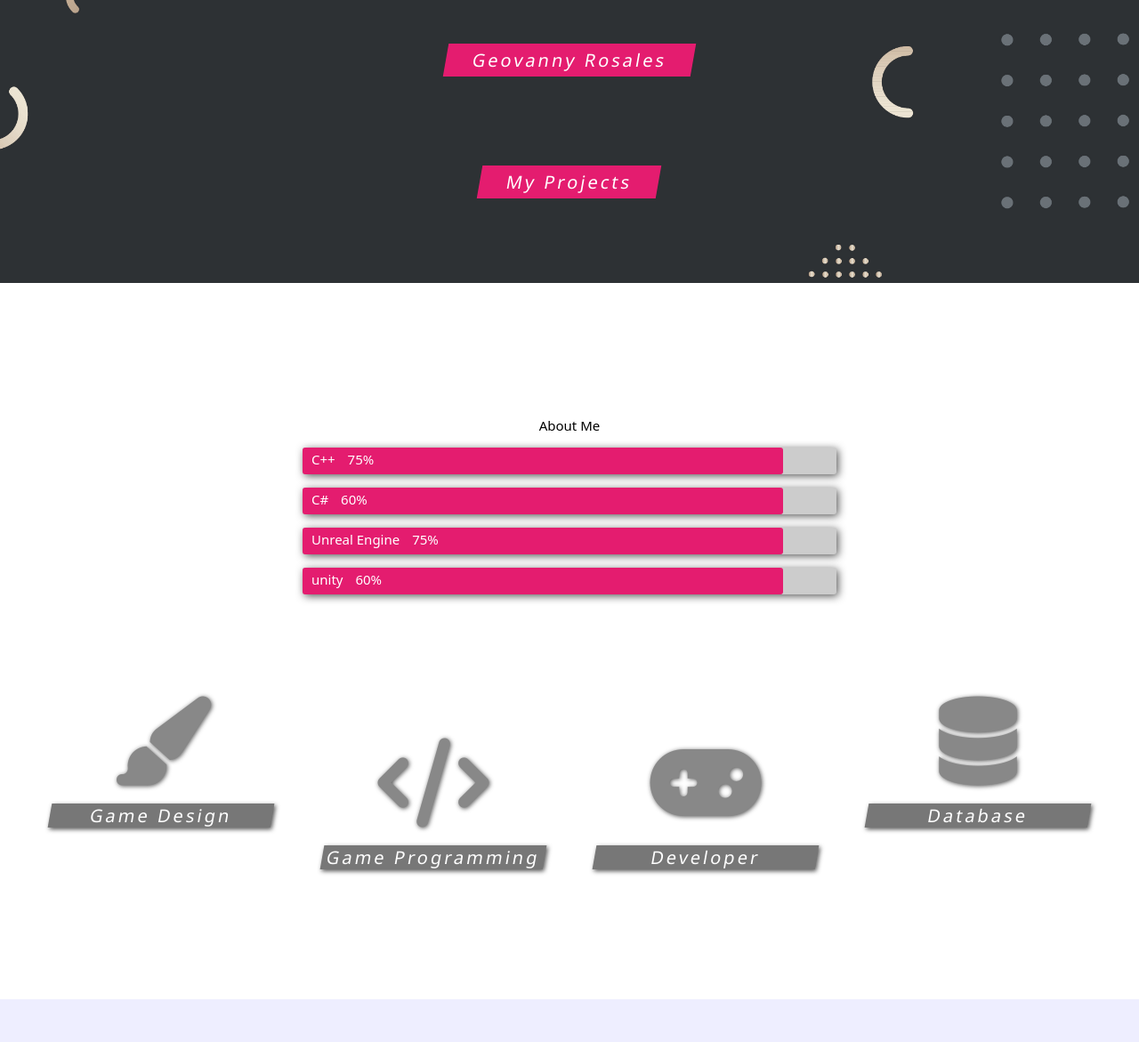
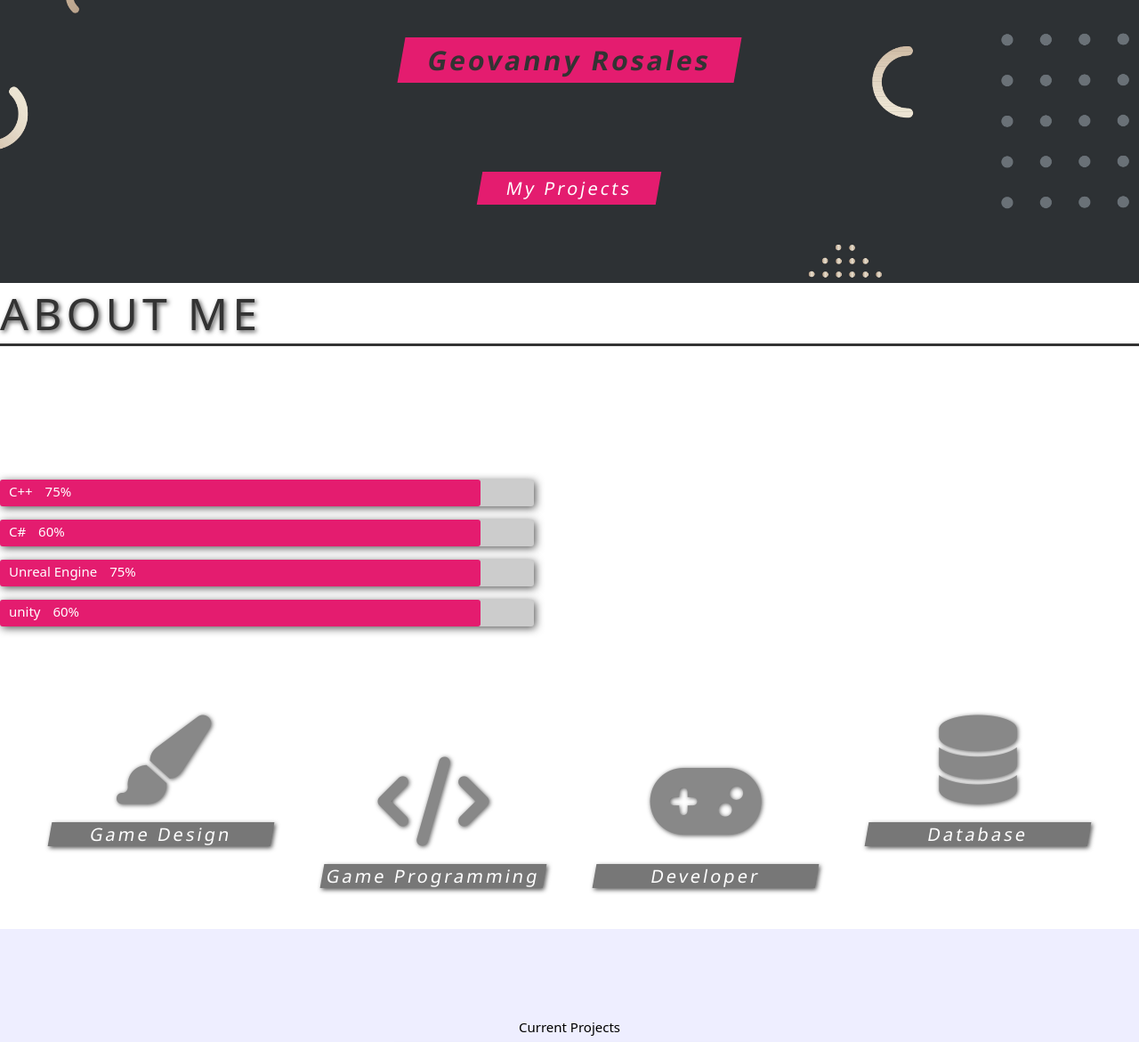
Before and after one commit to GeoRosa2019/NewWebpagewithJS, a PHP site: page / in a window 1280 px wide. Shown: the part 522-1693 px from the top of the page at 89% size. Run offline with PHP 8.4, Linux system fonts and the light colour scheme.

Commit message:
Update Style.css

```diff
--- a/style.css
+++ b/style.css
@@ -18,6 +18,16 @@ html {
   display: flex;
   justify-content: center;
   align-items: center;
+}
+
+.section-heading {
+  font-size: 5rem;
+  color: #333;
+  text-transform: uppercase;
+  letter-spacing: 0.5rem;
+  margin-bottom: 15rem;
+  border-bottom: 0.3rem solid #333;
+  text-shadow: 0.2rem 0.2rem 0.5rem #555;
 }
 
 /* Section 1 */
@@ -122,15 +132,6 @@ html {
 /* End of NavBar */
 
 /* Section 2 */
-.section-2 {
-  width: 100%;
-  height: 100%;
-  padding: 15rem 0 10rem 0;
-  background-color: #fff;
-  display: flex;
-  flex-direction: column;
-  align-items: center;
-}
 
 .progress-bars-wrapper {
   margin-bottom: 10rem;
@@ -214,4 +215,79 @@ html {
   align-items: center;
 }
 
+.projects-wrapper {
+  width: 80%;
+  flex-wrap: wrap;
+}
+
+.project {
+  display: flex;
+  flex-direction: column;
+  justify-content: center;
+  align-items: center;
+  margin: 1rem;
+  background-color: #fff;
+  box-shadow: 0.3rem 0.3rem 0.5rem #777;
+  position: relative;
+  overflow: hidden;
+  transition: box-shadow 0.5s;
+}
+
+.project:hover {
+  box-shadow: 1rem 1rem 1rem #777;
+}
+
+.project-text {
+  text-align: center;
+  letter-spacing: 0.1rem;
+  position: absolute;
+  top: -10rem;
+  z-index: 10;
+  transition: top 0.3s;
+}
+
+.project:hover .project-text {
+  top: 5rem;
+  transition: top .3s .3s;
+}
+
+.person-name {
+  font-size: 3rem;
+  font-weight: 700;
+  color: #333;
+  text-transform: capitalize;
+}
+
+.project-technologies {
+  font-size: 1.8rem;
+  color: #e41c6f;
+}
+
+.project-img {
+  width: 40rem;
+  transition: opacity 0.3s;
+}
+
+.project:hover .project-img {
+  opacity: 0.2;
+}
+
+.project-link {
+  font-size: 2rem;
+  font-weight: 500;
+  color: #fff;
+  letter-spacing: 0.1rem;
+  border: 0.3rem solid #e41c6f;
+  padding: 0.1rem;
+  background-color: #fff;
+  position: absolute;
+  bottom: -5rem;
+  transition: bottom 0.3s;
+}
+
+.project:hover .project-link {
+  bottom: 5rem;
+  transition: bottom 0.3s 0.3s;
+}
+
 /* End of Section 3 */
```
